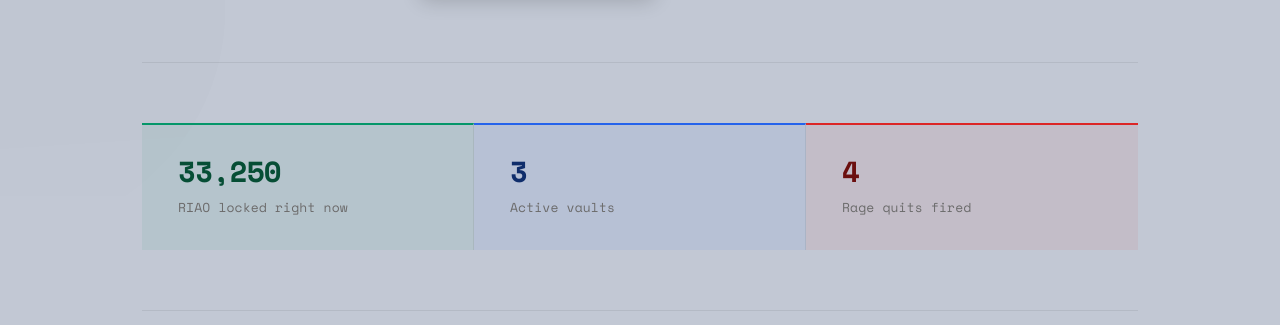
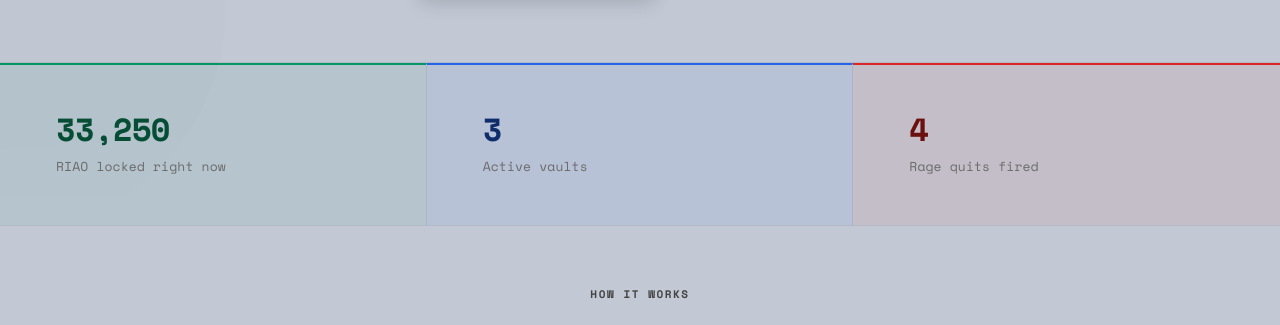
Before and after one commit to Jennivarl/lockbox, a Next.js app in the folder frontend/: page / in a window 1280 px wide. Shown: the part 604-929 px from the top of the page. Built offline with nearby package versions, Linux system fonts and the light colour scheme; no server answers.

Commit message:
Stats section full bleed between dividers

```diff
--- a/frontend/app/page.tsx
+++ b/frontend/app/page.tsx
@@ -91,12 +91,9 @@ export default function Home() {
       </section>
 
       {/* Divider */}
-      <div style={{ maxWidth: 1060, margin: "0 auto", padding: "0 32px" }}>
       <div style={{ height: 1, background: "rgba(0,0,0,0.07)" }} />
-      </div>
 
-      {/* Live Stats */}
-      <section style={{ maxWidth: 1060, margin: "0 auto", padding: "60px 32px", position: "relative", zIndex: 10 }}>
+      {/* Live Stats — full bleed */}
       <div style={{ display: "grid", gridTemplateColumns: "repeat(3,1fr)" }}>
         {[
           { label: "RIAO locked right now", value: stats.total_locked.toLocaleString(), accent: "#059669", tint: "#064e35" },
@@ -107,12 +104,12 @@ export default function Home() {
             initial={{ opacity: 0, y: 12 }} animate={{ opacity: 1, y: 0 }}
             transition={{ delay: i * 0.1, duration: 0.45 }}
             style={{
-                padding: "32px 36px",
+              padding: "48px 56px",
               borderTop: `2px solid ${s.accent}`,
               borderRight: i < 2 ? "1px solid rgba(0,0,0,0.07)" : "none",
               background: `${s.accent}10`,
             }}>
-              <div style={{ fontFamily: '"Space Mono", "Courier New", monospace', fontSize: 29, fontWeight: 700, color: s.tint, letterSpacing: "-0.02em", lineHeight: 1, marginBottom: 12 }}>
+            <div style={{ fontFamily: '"Space Mono", "Courier New", monospace', fontSize: 32, fontWeight: 700, color: s.tint, letterSpacing: "-0.02em", lineHeight: 1, marginBottom: 12 }}>
               {s.value ?? "—"}
             </div>
             <div style={{ fontFamily: font, fontSize: 13, color: "#6B6B6B", letterSpacing: "0.01em" }}>
@@ -121,12 +118,9 @@ export default function Home() {
           </motion.div>
         ))}
       </div>
-      </section>
 
       {/* Divider */}
-      <div style={{ maxWidth: 1060, margin: "0 auto", padding: "0 32px" }}>
       <div style={{ height: 1, background: "rgba(0,0,0,0.07)" }} />
-      </div>
 
       {/* How It Works */}
       <section style={{ maxWidth: 1060, margin: "0 auto", padding: "60px 32px 80px", position: "relative", zIndex: 10 }}>
```
Lines whose indentation alone changed are shown as unchanged.
